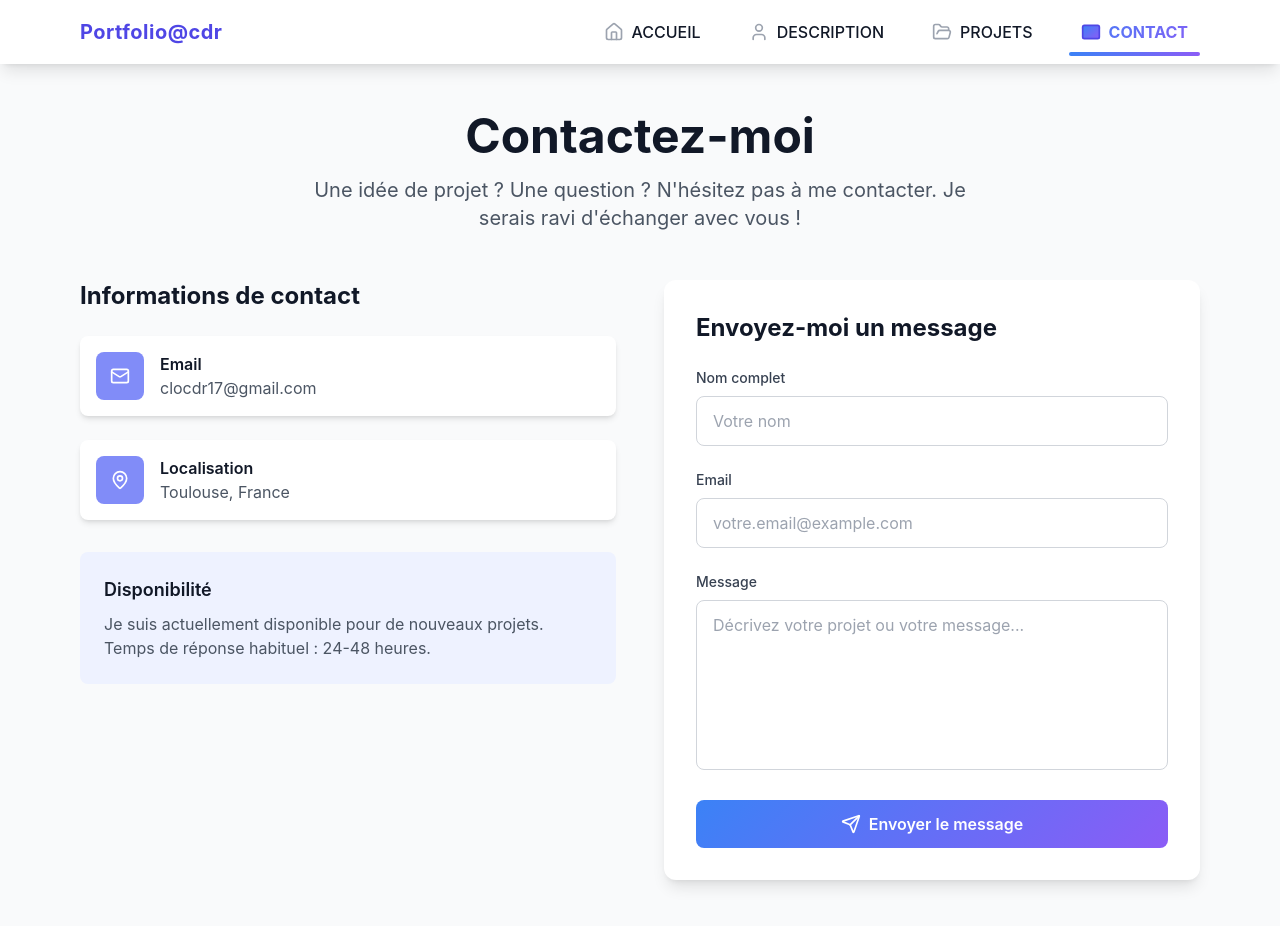
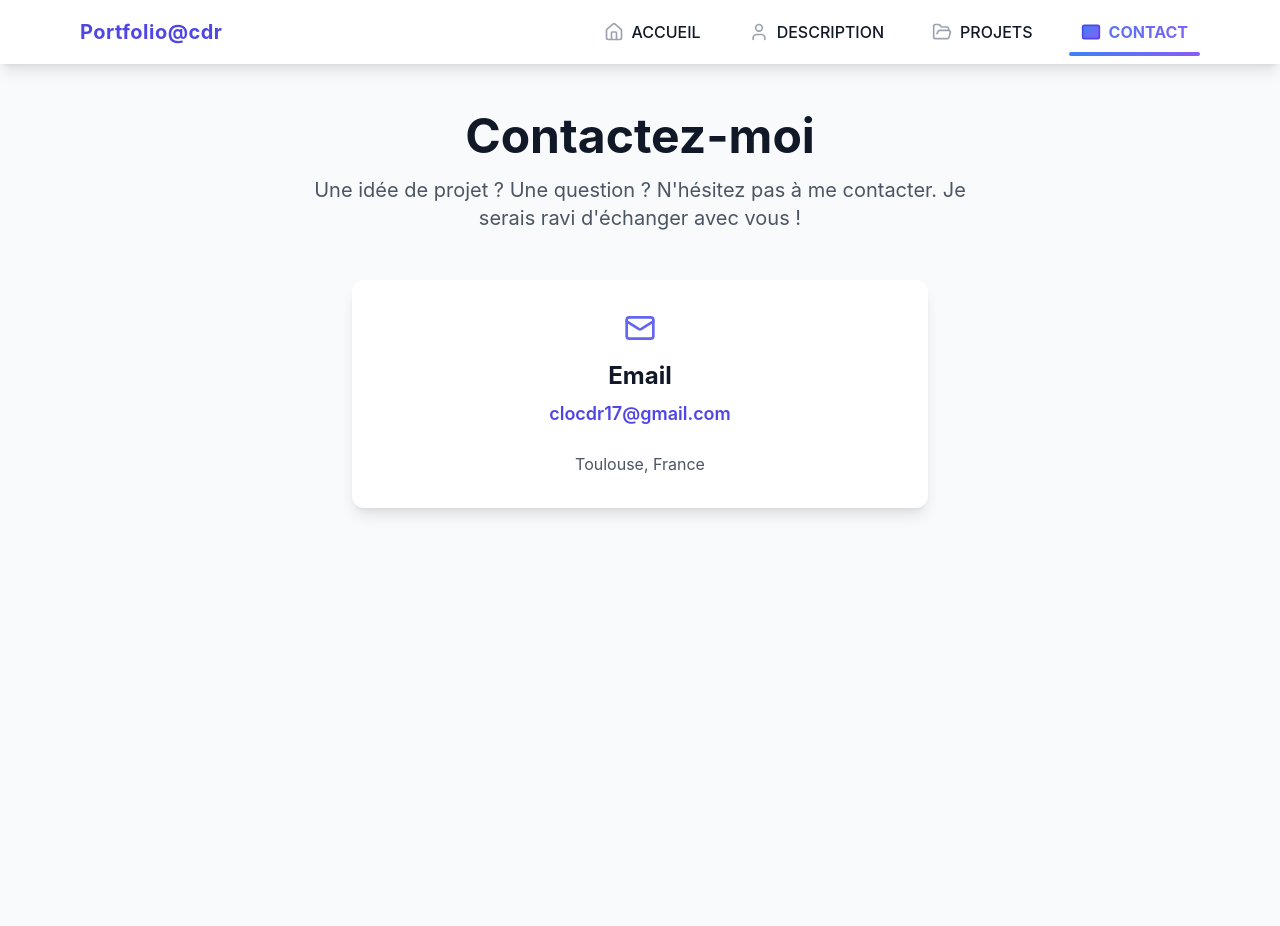
Before and after one commit to clo-dr/clo-dr.github.io, a React (Vite) app: page /contact in a window 1280 px wide. After the commit the page ends 800 px from the top, so only its background shows below. Built offline with nearby package versions, Linux system fonts and the light colour scheme.

Commit message:
delete contact form

```diff
--- a/index.html
+++ b/index.html
@@ -1,8 +1,8 @@
-<!doctype html>
+<!DOCTYPE html>
 <html lang="fr">
   <head>
     <meta charset="UTF-8" />
-   <link rel="shortcut icon" href="/dist/co.svg" type="image/x-icon">
+    <link rel="shortcut icon" href="/dist/co.svg" type="image/x-icon" />
     <meta name="viewport" content="width=device-width, initial-scale=1.0" />
     <title>DevFr@cdr</title>
   </head>
--- a/src/pages/Contact.tsx
+++ b/src/pages/Contact.tsx
@@ -1,36 +1,7 @@
 import { motion } from "framer-motion";
-import { Mail, MapPin, Send } from "lucide-react";
+import { Mail } from "lucide-react";
 
 const Contact = () => {
-  const handleSubmit = (e: React.FormEvent) => {
-    e.preventDefault();
-    // Redirection vers mailto avec les informations du formulaire
-    const formData = new FormData(e.target as HTMLFormElement);
-    const name = formData.get("name");
-    const email = formData.get("email");
-    const message = formData.get("message");
-
-    const subject = `Contact Portfolio - ${name}`;
-    const body = `Nom: ${name}\nEmail: ${email}\n\nMessage:\n${message}`;
-
-    window.location.href = `mailto:clocdr17@gmail.com?subject=${encodeURIComponent(subject)}&body=${encodeURIComponent(body)}`;
-  };
-
-  const contactInfo = [
-    {
-      icon: Mail,
-      title: "Email",
-      value: "clocdr17@gmail.com",
-      link: "mailto:clocdr17@gmail.com",
-    },
-    {
-      icon: MapPin,
-      title: "Localisation",
-      value: "Toulouse, France",
-      link: "#",
-    },
-  ];
-
   return (
     <div className="max-w-6xl mx-auto px-4 py-12">
       <motion.div initial={{ opacity: 0, y: 20 }} animate={{ opacity: 1, y: 0 }} transition={{ duration: 0.6 }} className="text-center mb-12">
@@ -40,101 +11,19 @@ const Contact = () => {
         </p>
       </motion.div>
 
-      <div className="grid lg:grid-cols-2 gap-12">
-        {/* Informations de contact */}
-        <motion.div initial={{ opacity: 0, x: -20 }} animate={{ opacity: 1, x: 0 }} transition={{ duration: 0.6, delay: 0.2 }}>
-          <h2 className="text-2xl font-bold text-gray-900 mb-6">Informations de contact</h2>
-
-          <div className="space-y-6">
-            {contactInfo.map((info) => (
-              <motion.a
-                key={info.title}
-                href={info.link}
-                className="flex items-center space-x-4 p-4 bg-white rounded-lg shadow-md hover:shadow-lg transition-shadow duration-300"
-                whileHover={{ scale: 1.02 }}
-                whileTap={{ scale: 0.98 }}
-              >
-                <div className="w-12 h-12 bg-indigo-400 rounded-lg flex items-center justify-center">
-                  <info.icon className="text-white" size={20} />
-                </div>
-                <div>
-                  <h3 className="font-semibold text-gray-900">{info.title}</h3>
-                  <p className="text-gray-600">{info.value}</p>
-                </div>
-              </motion.a>
-            ))}
-          </div>
-
-          <motion.div
-            initial={{ opacity: 0 }}
-            animate={{ opacity: 1 }}
-            transition={{ duration: 0.6, delay: 0.6 }}
-            className="mt-8 p-6 bg-indigo-50 rounded-lg"
-          >
-            <h3 className="text-lg font-semibold text-gray-900 mb-2">Disponibilité</h3>
-            <p className="text-gray-600">Je suis actuellement disponible pour de nouveaux projets. Temps de réponse habituel : 24-48 heures.</p>
-          </motion.div>
-        </motion.div>
-
-        {/* Formulaire de contact */}
-        <motion.div initial={{ opacity: 0, x: 20 }} animate={{ opacity: 1, x: 0 }} transition={{ duration: 0.6, delay: 0.4 }}>
-          <form onSubmit={handleSubmit} className="bg-white p-8 rounded-xl shadow-lg">
-            <h2 className="text-2xl font-bold text-gray-900 mb-6">Envoyez-moi un message</h2>
-
-            <div className="space-y-6">
-              <div>
-                <label htmlFor="name" className="block text-sm font-medium text-gray-700 mb-2">
-                  Nom complet
-                </label>
-                <input
-                  type="text"
-                  id="name"
-                  name="name"
-                  required
-                  className="w-full px-4 py-3 border border-gray-300 rounded-lg focus:outline-none focus:ring-2 focus:ring-indigo-500 focus:border-transparent transition-colors duration-200"
-                  placeholder="Votre nom"
-                />
-              </div>
-
-              <div>
-                <label htmlFor="email" className="block text-sm font-medium text-gray-700 mb-2">
-                  Email
-                </label>
-                <input
-                  type="email"
-                  id="email"
-                  name="email"
-                  required
-                  className="w-full px-4 py-3 border border-gray-300 rounded-lg focus:outline-none focus:ring-2 focus:ring-indigo-500 focus:border-transparent transition-colors duration-200"
-                  placeholder="votre.email@example.com"
-                />
-              </div>
-
-              <div>
-                <label htmlFor="message" className="block text-sm font-medium text-gray-700 mb-2">
-                  Message
-                </label>
-                <textarea
-                  id="message"
-                  name="message"
-                  required
-                  rows={6}
-                  className="w-full px-4 py-3 border border-gray-300 rounded-lg focus:outline-none focus:ring-2 focus:ring-indigo-500 focus:border-transparent transition-colors duration-200 resize-none"
-                  placeholder="Décrivez votre projet ou votre message..."
-                />
-              </div>
-
-              <motion.button
-                type="submit"
-                className="gradient-button w-full text-white py-3 px-6 rounded-lg font-semibold flex items-center justify-center space-x-2"
-                whileHover={{ scale: 1.02 }}
-                whileTap={{ scale: 0.98 }}
-              >
-                <Send size={20} />
-                <span>Envoyer le message</span>
-              </motion.button>
-            </div>
-          </form>
+      <div className="max-w-xl mx-auto">
+        <motion.div
+          initial={{ opacity: 0, y: 20 }}
+          animate={{ opacity: 1, y: 0 }}
+          transition={{ duration: 0.6, delay: 0.2 }}
+          className="bg-white rounded-xl shadow-lg p-8 flex flex-col items-center"
+        >
+          <Mail className="text-indigo-500 mb-4" size={32} />
+          <h2 className="text-2xl font-bold text-gray-900 mb-2">Email</h2>
+          <a href="mailto:clocdr17@gmail.com" className="text-indigo-600 text-lg font-semibold hover:underline mb-2">
+            clocdr17@gmail.com
+          </a>
+          <div className="mt-4 text-gray-600">Toulouse, France</div>
         </motion.div>
       </div>
     </div>
```
Also changed, not shown: package.json (+6 -2 lines), 2 other files (tests, documents, lock files or other folders).
